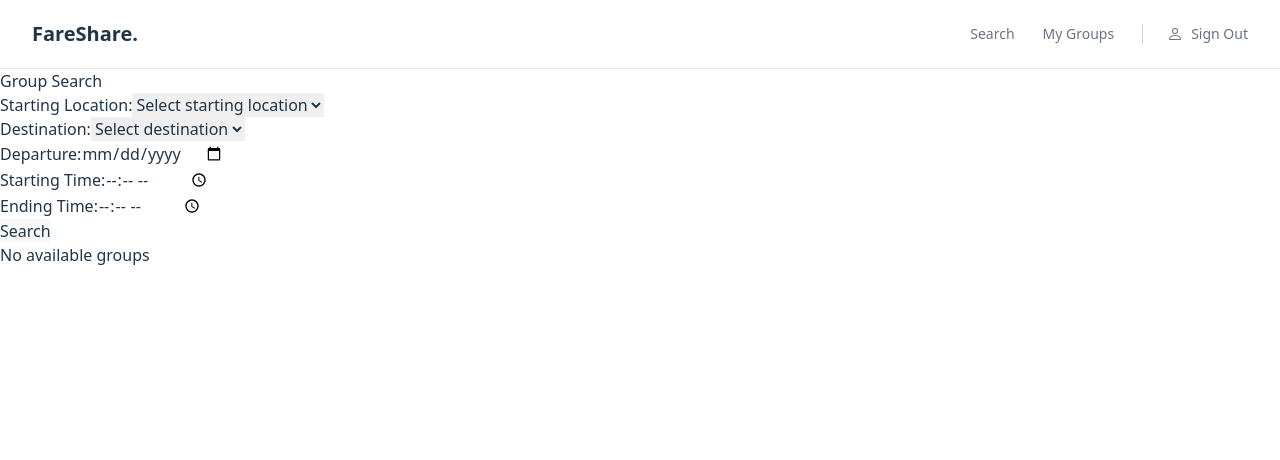
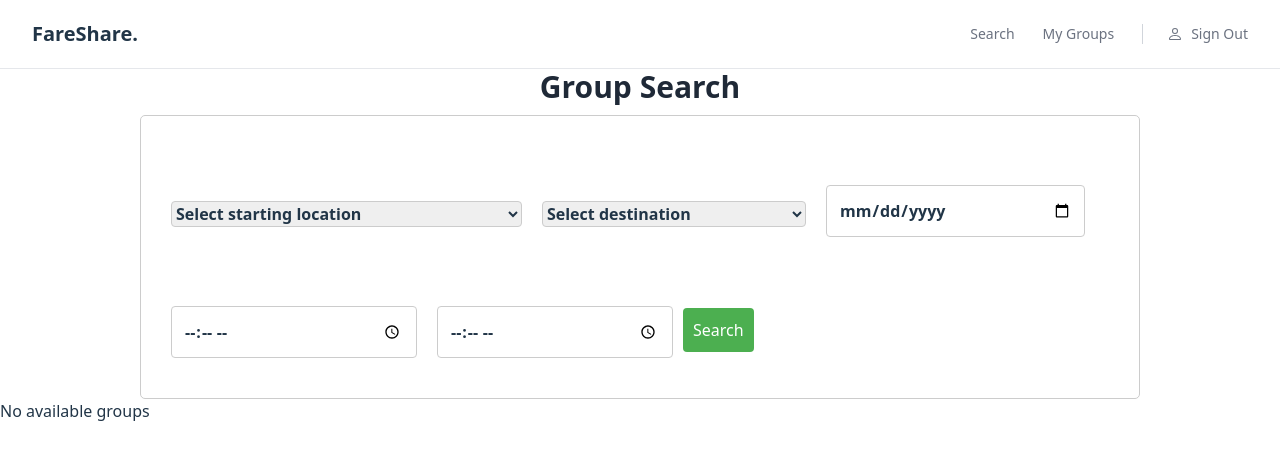
Before and after one commit to AmiinMuse/FareShareNU, a React (Vite) app: page /dashboard in a window 1280 px wide. Shown: the top 460 px of the page. Built offline with nearby package versions, Linux system fonts and the light colour scheme.

Commit message:
Group_Search updates

```diff
--- a/src/pages/GroupSearch.css
+++ b/src/pages/GroupSearch.css
@@ -0,0 +1,98 @@
+/* Apply a box-sizing border-box to all elements */
+* {
+    box-sizing: border-box;
+  }
+
+  /* Style the form container */
+  form {
+    display: flex;
+    flex-wrap: wrap;
+    align-items: center;
+    margin: 0 auto;
+    max-width: 1000px;
+    padding: 20px;
+    border: 1px solid #ccc;
+    border-radius: 5px;
+  }
+
+  h1 {
+    text-align: center;
+    font-weight: bold;
+    color: white;
+    margin-bottom: 200px;
+  }
+
+  /* Style the form labels */
+  label {
+    margin-top: 10px;
+    font-weight: bold;
+    text-align: left;
+  }
+
+  /* Style the form inputs */
+  select,
+  input[type="date"],
+  input[type="time"] {
+    width: 100%;
+    padding: 12px;
+    margin-top: 5px;
+    margin-bottom: 10px;
+    border: 1px solid #ccc;
+    border-radius: 4px;
+    resize: vertical;
+  }
+
+  /* Style the form button */
+  button[type="submit"] {
+    background-color: #4CAF50;
+    color: white;
+    padding: 12px 20px;
+    border: none;
+    border-radius: 4px;
+    margin-top: 25px;
+    cursor: pointer;
+  }
+
+  button[type="submit"]:hover {
+    background-color: #45a049;
+  }
+
+  /* Style the results container */
+  .results {
+    display: flex;
+    flex-direction: column;
+    align-items: center;
+    margin-top: 20px;
+  }
+
+  /* Style the results headers */
+  .results h2 {
+    margin-top: 0;
+    font-weight: bold;
+  }
+
+  /* Style the results items */
+  .result-item {
+    margin: 10px;
+    padding: 10px;
+    border: 1px solid #ccc;
+    border-radius: 5px;
+  }
+
+  .result-item p {
+    margin: 5px;
+  }
+
+  .result-item button {
+    margin-top: 10px;
+    background-color: #4CAF50;
+    color: white;
+    padding: 5px 10px;
+    border: none;
+    border-radius: 4px;
+    cursor: pointer;
+  }
+
+  .result-item button:hover {
+    background-color: #45a049;
+  }
--- a/src/pages/GroupSearch.jsx
+++ b/src/pages/GroupSearch.jsx
@@ -102,13 +102,17 @@ const GroupSearch = () => {
 
     return (
         <div>
-            <h1>Group Search</h1>
+            <h1 class="text-2xl font-bold text-gray-800 sm:text-3xl dark:text-white"  style={{marginBottom:10}}>
+                Group Search
+            </h1>
             <form onSubmit={(e) => {
                 e.preventDefault();
                 search();
             }}>
-                <label>
-                    Starting Location:
+
+
+                <label style={{padding:10}}>
+                    <span style={{ color: 'white' }}>Starting Location:</span>
                     <select value={startingLocation} onChange={(e) => setStartingLocation(e.target.value)} required>
                         <option value="">Select starting location</option>
                         <option value="Evanston">Evanston</option>
@@ -117,8 +121,8 @@ const GroupSearch = () => {
                     </select>
                 </label>
                 <br />
-                <label>
-                    Destination:
+                <label style={{padding:10}}>
+                    <span style={{ color: 'white' }}>Destination:</span>
                     <select value={destination} onChange={(e) => setDestination(e.target.value)} required>
                         <option value="">Select destination</option>
                         <option value="Evanston">Evanston</option>
@@ -127,22 +131,22 @@ const GroupSearch = () => {
                     </select>
                 </label>
                 <br />
-                <label>
-                    Departure:
+                <label style={{padding:10}}>
+                    <span style={{ color: 'white' }}>Departure:</span>
                     <input type="date" value={departure} onChange={(e) => setDeparture(e.target.value)} min={currentDate} required/>
                 </label>
                 <br/>
-                <label>
-                    Starting Time:
+                <label style={{padding:10}}>
+                    <span style={{ color: 'white' }}>Starting Time:</span>
                     <input type="time" value={startingTime} onChange={(e) => setStartingTime(e.target.value)} required/>
                 </label>
                 <br />
-                <label>
-                    Ending Time:
+                <label style={{padding:10}}>
+                    <span style={{ color: 'white' }}>Ending Time:</span>
                     <input type="time" value={endingTime} onChange={(e) => setEndingTime(e.target.value)} required/>
                 </label>
                 <br/>
-                <button type="submit">Search</button>
+                <button type="submit" style={{padding:10}}>Search</button>
             </form>
             {groups.length > 0 ? (
                 <div>
```
